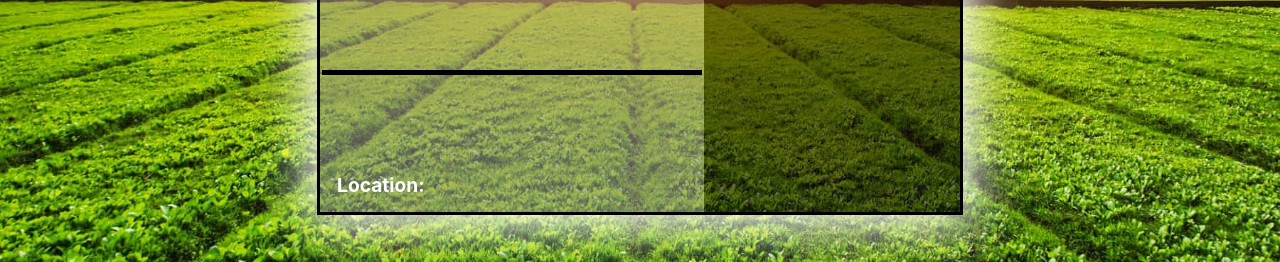
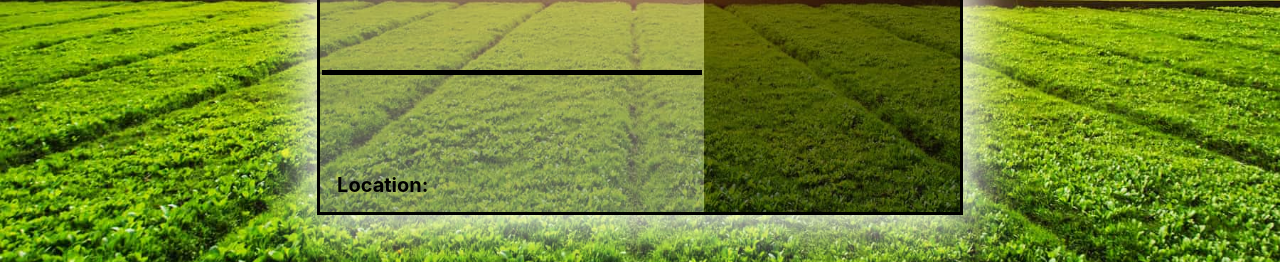
Before and after one commit to viraj812/react-weather-app, a React (Create React App) app: page / in a window 1280 px wide. Shown: the part 508-770 px from the top of the page. Built offline with nearby package versions, Linux system fonts and the light colour scheme.

Commit message:
updated title and logo

```diff
--- a/public/index.html
+++ b/public/index.html
@@ -2,14 +2,14 @@
 <html lang="en">
   <head>
     <meta charset="utf-8" />
-    <link rel="icon" href="%PUBLIC_URL%/favicon.ico" />
+    <link rel="icon" href="%PUBLIC_URL%/weather-logo.png" />
     <meta name="viewport" content="width=device-width, initial-scale=1" />
     <meta name="theme-color" content="#000000" />
     <meta
       name="description"
-      content="Web site created using create-react-app"
+      content="Weather web application"
     />
-    <link rel="apple-touch-icon" href="%PUBLIC_URL%/logo192.png" />
+    <link rel="apple-touch-icon" href="%PUBLIC_URL%/weather-logo.png" />
     <!--
       manifest.json provides metadata used when your web app is installed on a
       user's mobile device or desktop. See https://developers.google.com/web/fundamentals/web-app-manifest/
@@ -24,7 +24,7 @@
       work correctly both with client-side routing and a non-root public URL.
       Learn how to configure a non-root public URL by running `npm run build`.
     -->
-    <title>React App</title>
+    <title>Weather App</title>
   </head>
   <body>
     <noscript>You need to enable JavaScript to run this app.</noscript>
--- a/src/App.css
+++ b/src/App.css
@@ -272,7 +272,11 @@ input[type=button] {
   padding-left: 15px;
   padding-bottom: 15px;
 
+  font-weight: 700;
+  font-size: 20px;
+
   border-top: 5px solid rgb(0, 0, 0);
+  color: black;
 }
 
 .current-weather-item{
--- a/src/App.js
+++ b/src/App.js
@@ -117,7 +117,7 @@ function App() {
 
             </div></div>
           <div id='info-div'>
-            {currentWeather[0].condition} <br /><br /> Location: {currentWeather[0].location}</div>
+            {currentWeather[0].condition} <br /><br />Location: {currentWeather[0].location}</div>
         </div>
 
         <div className="weekly-result-div" id="weekly-result" style={{ display: display[1] }}>
```
Also changed, not shown: public/manifest.json, public/weather-logo.png (added), 1 other file (tests, documents, lock files or other folders).
